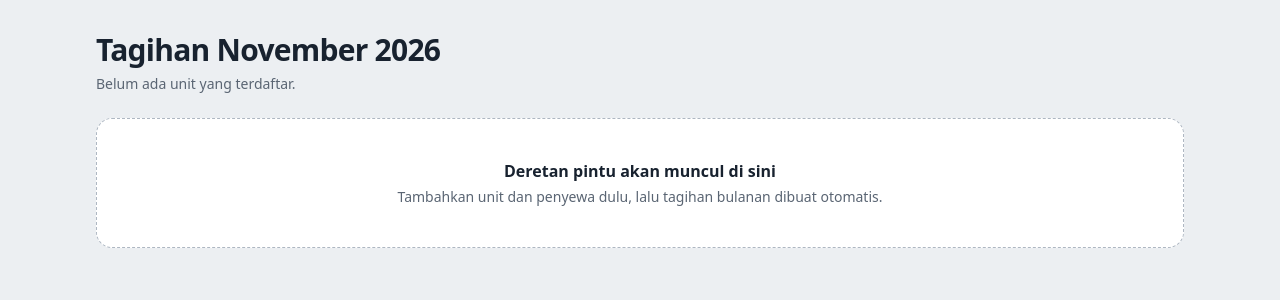
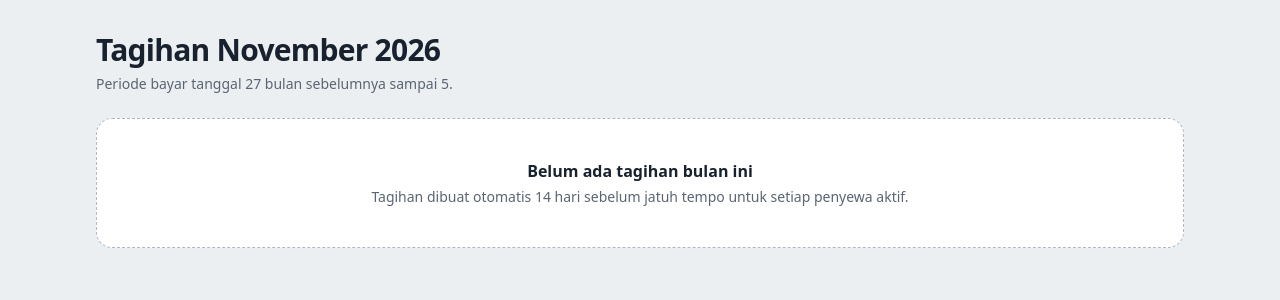
Before and after one commit to SandeyYanuar/Kontrakan, a Laravel app: page /admin/tagihan in a window 1280 px wide. Shown: the part 76-376 px from the top of the page. Run offline with Laravel 12, Linux system fonts and the light colour scheme; a user stored in the database is signed in; data comes from the database, SQL or seed files in the repository; tables that the repository leaves empty hold one stand-in row (values such as "Sample post"); style sheets or scripts are compiled from the project's sources.

Commit message:
Langkah 6: tagihan sewa otomatis
- Tabel tagihan dan rincian tagihan (siap untuk listrik, air, denda)
- Tagihan dibuat 14 hari sebelum jatuh tempo, mulai bulan setelah penyewa masuk
- Penyewa lama yang baru dicatat tidak ditagih bulan yang sudah lewat
- Aman dijalankan berulang, tunggakan tetap dibuat kalau aplikasi lama tidak dibuka
- Label jatuh tempo dekat (27 sampai 5) dan telat (mulai tanggal 6)
- Command tagihan:buat, jadwal harian, dan cadangan saat halaman Tagihan dibuka
- Admin bisa membuat tagihan bulan berikutnya lebih awal, tercatat di riwayat

Co-Authored-By: Claude Opus 5.5 <noreply@anthropic.com>

```diff
--- a/web/app/Enums/Aksi.php
+++ b/web/app/Enums/Aksi.php
@@ -27,6 +27,8 @@ enum Aksi: string
     case PenyewaPindahUnit = 'penyewa.pindah_unit';
     case SewaDiakhiri = 'penyewa.sewa_diakhiri';
 
+    case TagihanDibuatManual = 'tagihan.dibuat_manual';
+
     /**
      * Kalimat singkat untuk halaman riwayat aktivitas.
      */
@@ -47,6 +49,7 @@ enum Aksi: string
             self::PasswordPenyewaDireset => 'mereset password penyewa',
             self::PenyewaPindahUnit => 'memindahkan penyewa ke unit lain',
             self::SewaDiakhiri => 'mengakhiri sewa',
+            self::TagihanDibuatManual => 'membuat tagihan lebih awal',
         };
     }
 }
--- /dev/null
+++ b/web/app/Http/Controllers/Admin/TagihanController.php
@@ -0,0 +1,61 @@
+<?php
+
+namespace App\Http\Controllers\Admin;
+
+use App\Enums\Aksi;
+use App\Http\Controllers\Controller;
+use App\Models\Invoice;
+use App\Models\Lease;
+use App\Services\PembuatTagihan;
+use App\Support\Aktivitas;
+use App\Support\Format;
+use App\Support\PeriodeBayar;
+use Carbon\CarbonImmutable;
+use Illuminate\Http\RedirectResponse;
+use Illuminate\Http\Request;
+use Illuminate\View\View;
+
+class TagihanController extends Controller
+{
+    /**
+     * Halaman tagihan bulan berjalan. Tagihan yang sudah waktunya ikut dibuat saat halaman dibuka,
+     * sebagai cadangan kalau penjadwal tidak berjalan di komputer lokal.
+     */
+    public function index(Request $request, PembuatTagihan $pembuat): View
+    {
+        $pembuat->buatOtomatis();
+
+        $periode = $request->string('bulan')->isMatch('/^\d{4}-\d{2}$/')
+            ? (string) $request->string('bulan')
+            : PeriodeBayar::dari(CarbonImmutable::now());
+
+        $tagihan = Invoice::query()
+            ->where('periode', $periode)
+            ->with('lease.unit', 'lease.penyewa')
+            ->get();
+
+        return view('admin.tagihan', ['periode' => $periode, 'tagihan' => $tagihan]);
+    }
+
+    /**
+     * Buat tagihan bulan berikutnya lebih awal untuk satu kontrak sewa.
+     */
+    public function buatBulanBerikutnya(Lease $lease, PembuatTagihan $pembuat): RedirectResponse
+    {
+        abort_unless($lease->status === Lease::AKTIF, 404);
+
+        $jumlahSebelum = $lease->invoices()->count();
+        $invoice = $pembuat->buatBulanBerikutnya($lease);
+
+        if ($lease->invoices()->count() > $jumlahSebelum) {
+            Aktivitas::catat(Aksi::TagihanDibuatManual, $invoice, [
+                'kode_penyewa' => $lease->penyewa->kode_penyewa,
+                'unit' => $lease->unit->kode_unit,
+                'periode' => $invoice->periode,
+                'nominal' => $invoice->total,
+            ]);
+        }
+
+        return back()->with('status', 'Tagihan '.Format::bulan($invoice->periode)." untuk {$lease->penyewa->name} sudah dibuat.");
+    }
+}
--- /dev/null
+++ b/web/app/Models/Invoice.php
@@ -0,0 +1,92 @@
+<?php
+
+namespace App\Models;
+
+use App\Enums\StatusTagihan;
+use App\Support\PeriodeBayar;
+use Carbon\CarbonImmutable;
+use Carbon\CarbonInterface;
+use Database\Factories\InvoiceFactory;
+use Illuminate\Database\Eloquent\Attributes\Fillable;
+use Illuminate\Database\Eloquent\Factories\HasFactory;
+use Illuminate\Database\Eloquent\Model;
+use Illuminate\Database\Eloquent\Relations\BelongsTo;
+use Illuminate\Database\Eloquent\Relations\HasMany;
+
+/**
+ * Tagihan sewa satu periode (YYYY-MM) untuk satu kontrak sewa.
+ */
+#[Fillable(['lease_id', 'periode', 'jatuh_tempo', 'total', 'status'])]
+class Invoice extends Model
+{
+    /** @use HasFactory<InvoiceFactory> */
+    use HasFactory;
+
+    public const LABEL_LUNAS = 'lunas';
+
+    public const LABEL_MENUNGGU = 'menunggu';
+
+    public const LABEL_DITOLAK = 'ditolak';
+
+    public const LABEL_TELAT = 'telat';
+
+    public const LABEL_DEKAT = 'dekat';
+
+    public const LABEL_BELUM_PERIODE = 'belum_periode';
+
+    /**
+     * @return array<string, string>
+     */
+    protected function casts(): array
+    {
+        return [
+            'jatuh_tempo' => 'immutable_date',
+            'total' => 'integer',
+            'status' => StatusTagihan::class,
+        ];
+    }
+
+    /**
+     * @return BelongsTo<Lease, $this>
+     */
+    public function lease(): BelongsTo
+    {
+        return $this->belongsTo(Lease::class);
+    }
+
+    /**
+     * @return HasMany<InvoiceItem, $this>
+     */
+    public function items(): HasMany
+    {
+        return $this->hasMany(InvoiceItem::class);
+    }
+
+    /**
+     * Label waktu untuk tampilan dan warna pintu:
+     * lunas, menunggu, ditolak, telat (lewat jatuh tempo), dekat (dalam periode bayar), atau belum_periode.
+     */
+    public function label(?CarbonInterface $hariIni = null): string
+    {
+        $hariIni = CarbonImmutable::parse($hariIni ?? now())->startOfDay();
+
+        return match (true) {
+            $this->status === StatusTagihan::Lunas => self::LABEL_LUNAS,
+            $this->status === StatusTagihan::Menunggu => self::LABEL_MENUNGGU,
+            $this->status === StatusTagihan::Ditolak => self::LABEL_DITOLAK,
+            $hariIni->greaterThan($this->jatuh_tempo) => self::LABEL_TELAT,
+            $hariIni->greaterThanOrEqualTo(PeriodeBayar::mulaiBayar($this->periode)) => self::LABEL_DEKAT,
+            default => self::LABEL_BELUM_PERIODE,
+        };
+    }
+
+    /**
+     * Jumlah hari lewat jatuh tempo (0 kalau belum lewat).
+     */
+    public function hariTelat(?CarbonInterface $hariIni = null): int
+    {
+        $hariIni = CarbonImmutable::parse($hariIni ?? now())->startOfDay();
+
+        return $hariIni->greaterThan($this->jatuh_tempo) ? (int) $this->jatuh_tempo->diffInDays($hariIni) : 0;
+    }
+}
--- a/web/app/Models/Lease.php
+++ b/web/app/Models/Lease.php
@@ -8,6 +8,7 @@ use Illuminate\Database\Eloquent\Builder;
 use Illuminate\Database\Eloquent\Factories\HasFactory;
 use Illuminate\Database\Eloquent\Model;
 use Illuminate\Database\Eloquent\Relations\BelongsTo;
+use Illuminate\Database\Eloquent\Relations\HasMany;
 
 /**
  * Kontrak sewa satu penyewa di satu unit.
@@ -50,6 +51,14 @@ class Lease extends Model
     }
 
     /**
+     * @return HasMany<Invoice, $this>
+     */
+    public function invoices(): HasMany
+    {
+        return $this->hasMany(Invoice::class);
+    }
+
+    /**
      * @param  Builder<Lease>  $query
      */
     public function scopeAktif(Builder $query): void
--- /dev/null
+++ b/web/app/Services/PembuatTagihan.php
@@ -0,0 +1,104 @@
+<?php
+
+namespace App\Services;
+
+use App\Enums\StatusTagihan;
+use App\Models\Invoice;
+use App\Models\InvoiceItem;
+use App\Models\Lease;
+use App\Support\Format;
+use App\Support\PeriodeBayar;
+use Carbon\CarbonImmutable;
+use Illuminate\Support\Facades\DB;
+
+/**
+ * Membuat tagihan sewa bulanan.
+ *
+ * Aturan:
+ * - Tagihan periode P dibuat 14 hari sebelum jatuh tempo P.
+ * - Tagihan pertama adalah bulan setelah bulan mulai sewa (bulan masuk dibayar lewat booking di luar aplikasi).
+ * - Penyewa lama yang baru dimasukkan ke aplikasi tidak ditagih untuk periode yang jatuh temponya
+ *   sebelum kontrak dicatat di aplikasi.
+ * - Aman dijalankan berulang: tidak pernah membuat tagihan ganda.
+ * - Nominal memakai harga unit saat tagihan dibuat.
+ */
+class PembuatTagihan
+{
+    /**
+     * Buat semua tagihan yang sudah waktunya dibuat sampai hari ini. Mengembalikan jumlah tagihan baru.
+     */
+    public function buatOtomatis(?CarbonImmutable $hariIni = null): int
+    {
+        $hariIni = ($hariIni ?? CarbonImmutable::now())->startOfDay();
+        $jumlah = 0;
+
+        Lease::query()->aktif()->with('unit')->each(function (Lease $lease) use ($hariIni, &$jumlah): void {
+            $periode = $this->periodePertama($lease);
+
+            while (PeriodeBayar::tanggalDibuat($periode)->lessThanOrEqualTo($hariIni)) {
+                if ($this->buat($lease, $periode)) {
+                    $jumlah++;
+                }
+
+                $periode = PeriodeBayar::berikutnya($periode);
+            }
+        });
+
+        return $jumlah;
+    }
+
+    /**
+     * Buat tagihan periode berikutnya untuk satu kontrak lebih awal (misalnya penyewa ingin bayar di muka).
+     */
+    public function buatBulanBerikutnya(Lease $lease): Invoice
+    {
+        $terakhir = $lease->invoices()->max('periode');
+        $periode = $terakhir ? PeriodeBayar::berikutnya($terakhir) : $this->periodePertama($lease);
+
+        return $this->buat($lease, $periode) ?? $lease->invoices()->where('periode', $periode)->sole();
+    }
+
+    /**
+     * Periode pertama yang ditagih untuk kontrak ini.
+     */
+    public function periodePertama(Lease $lease): string
+    {
+        $periode = PeriodeBayar::berikutnya(PeriodeBayar::dari($lease->tgl_mulai));
+        $dicatat = CarbonImmutable::parse($lease->created_at)->startOfDay();
+
+        while (PeriodeBayar::jatuhTempo($periode)->lessThan($dicatat)) {
+            $periode = PeriodeBayar::berikutnya($periode);
+        }
+
+        return $periode;
+    }
+
+    /**
+     * Buat tagihan satu periode, atau null kalau sudah ada.
+     */
+    private function buat(Lease $lease, string $periode): ?Invoice
+    {
+        if ($lease->invoices()->where('periode', $periode)->exists()) {
+            return null;
+        }
+
+        return DB::transaction(function () use ($lease, $periode): Invoice {
+            $harga = $lease->unit->harga_sewa;
+
+            $invoice = $lease->invoices()->create([
+                'periode' => $periode,
+                'jatuh_tempo' => PeriodeBayar::jatuhTempo($periode),
+                'total' => $harga,
+                'status' => StatusTagihan::BelumBayar,
+            ]);
+
+            $invoice->items()->create([
+                'jenis' => InvoiceItem::SEWA,
+                'keterangan' => 'Sewa '.Format::bulan($periode).' unit '.$lease->unit->kode_unit,
+                'nominal' => $harga,
+            ]);
+
+            return $invoice;
+        });
+    }
+}
--- /dev/null
+++ b/web/app/Support/PeriodeBayar.php
@@ -0,0 +1,57 @@
+<?php
+
+namespace App\Support;
+
+use App\Models\Pengaturan;
+use Carbon\CarbonImmutable;
+
+/**
+ * Hitungan tanggal untuk periode tagihan "YYYY-MM", mengikuti Pengaturan (bawaan: 27 bulan sebelumnya sampai 5).
+ */
+class PeriodeBayar
+{
+    /**
+     * Jumlah hari sebelum jatuh tempo saat tagihan dibuat otomatis.
+     */
+    public const HARI_DIBUAT_SEBELUM_JATUH_TEMPO = 14;
+
+    public static function jatuhTempo(string $periode): CarbonImmutable
+    {
+        return self::awalBulan($periode)->setDay((int) Pengaturan::ambil('tanggal_jatuh_tempo'));
+    }
+
+    /**
+     * Tanggal mulai bayar. Kalau tanggal mulai lebih besar dari jatuh tempo, jatuh di bulan sebelumnya.
+     */
+    public static function mulaiBayar(string $periode): CarbonImmutable
+    {
+        $mulai = (int) Pengaturan::ambil('tanggal_mulai_bayar');
+        $jatuhTempo = (int) Pengaturan::ambil('tanggal_jatuh_tempo');
+        $bulan = self::awalBulan($periode);
+
+        return ($mulai > $jatuhTempo ? $bulan->subMonth() : $bulan)->setDay($mulai);
+    }
+
+    /**
+     * Tanggal tagihan periode ini dibuat otomatis.
+     */
+    public static function tanggalDibuat(string $periode): CarbonImmutable
+    {
+        return self::jatuhTempo($periode)->subDays(self::HARI_DIBUAT_SEBELUM_JATUH_TEMPO);
+    }
+
+    public static function berikutnya(string $periode): string
+    {
+        return self::awalBulan($periode)->addMonth()->format('Y-m');
+    }
+
+    public static function dari(CarbonImmutable $tanggal): string
+    {
+        return $tanggal->format('Y-m');
+    }
+
+    public static function awalBulan(string $periode): CarbonImmutable
+    {
+        return CarbonImmutable::createFromFormat('!Y-m', $periode);
+    }
+}
--- a/web/resources/views/admin/tagihan.blade.php
+++ b/web/resources/views/admin/tagihan.blade.php
@@ -1,9 +1,20 @@
+{{-- Sementara (Langkah 6). Diganti tampilan deretan pintu dan tabel lengkap di Langkah 7. --}}
 <x-layouts.admin title="Tagihan" aktif="tagihan">
-    <h1 class="text-3xl font-extrabold tracking-tight">Tagihan {{ now()->locale('id')->translatedFormat('F Y') }}</h1>
-    <p class="mt-1.5 text-sm text-muted">Belum ada unit yang terdaftar.</p>
+    <x-judul :keterangan="'Periode bayar tanggal '.\App\Models\Pengaturan::keteranganPeriodeBayar().'.'">Tagihan {{ \App\Support\Format::bulan($periode) }}</x-judul>
 
-    <div class="mt-6 rounded-2xl border border-dashed border-[#aeb7c2] bg-paper px-6 py-10 text-center">
-        <p class="font-semibold">Deretan pintu akan muncul di sini</p>
-        <p class="mt-1 text-sm text-muted">Tambahkan unit dan penyewa dulu, lalu tagihan bulanan dibuat otomatis.</p>
-    </div>
+    @if ($tagihan->isEmpty())
+        <div class="rounded-2xl border border-dashed border-[#aeb7c2] bg-paper px-6 py-10 text-center">
+            <p class="font-semibold">Belum ada tagihan bulan ini</p>
+            <p class="mt-1 text-sm text-muted">Tagihan dibuat otomatis 14 hari sebelum jatuh tempo untuk setiap penyewa aktif.</p>
+        </div>
+    @else
+        <ul class="divide-y divide-line rounded-2xl border border-line bg-paper">
+            @foreach ($tagihan as $invoice)
+                <li class="flex items-center justify-between gap-4 px-4 py-3 text-sm">
+                    <span><b>{{ $invoice->lease->unit->kode_unit }}</b> {{ $invoice->lease->penyewa->name }}</span>
+                    <span>{{ \App\Support\Format::rupiah($invoice->total) }} &middot; {{ $invoice->label() }}</span>
+                </li>
+            @endforeach
+        </ul>
+    @endif
 </x-layouts.admin>
--- a/web/routes/console.php
+++ b/web/routes/console.php
@@ -1,8 +1,9 @@
 <?php
 
-use Illuminate\Foundation\Inspiring;
-use Illuminate\Support\Facades\Artisan;
+use Illuminate\Support\Facades\Schedule;
 
-Artisan::command('inspire', function () {
-    $this->comment(Inspiring::quote());
-})->purpose('Display an inspiring quote');
+/*
+ * Tagihan sewa dibuat setiap hari dini hari. Di komputer lokal jalankan `php artisan schedule:work`,
+ * atau cukup buka halaman Tagihan admin: tagihan yang belum ada ikut dibuat saat itu.
+ */
+Schedule::command('tagihan:buat')->dailyAt('00:10');
--- a/web/routes/web.php
+++ b/web/routes/web.php
@@ -3,6 +3,7 @@
 use App\Http\Controllers\Admin\AdminController;
 use App\Http\Controllers\Admin\PengaturanController;
 use App\Http\Controllers\Admin\PenyewaController;
+use App\Http\Controllers\Admin\TagihanController;
 use App\Http\Controllers\Admin\UnitController;
 use App\Http\Controllers\AkunController;
 use App\Http\Controllers\Auth\LoginController;
@@ -27,7 +28,8 @@ Route::middleware('auth')->group(function () {
 });
 
 Route::middleware(['auth', 'peran:super_admin,admin'])->prefix('admin')->name('admin.')->group(function () {
-    Route::view('/tagihan', 'admin.tagihan')->name('tagihan');
+    Route::get('/tagihan', [TagihanController::class, 'index'])->name('tagihan');
+    Route::post('/tagihan/{lease}/bulan-berikutnya', [TagihanController::class, 'buatBulanBerikutnya'])->name('tagihan.bulan-berikutnya');
     Route::get('/unit', [UnitController::class, 'index'])->name('unit.index');
 
     Route::get('/penyewa', [PenyewaController::class, 'index'])->name('penyewa.index');
```
Also changed, not shown: docs/superpowers/specs/2026-11-20-kontrakan-design.md (+1 -0 lines), web/app/Console/Commands/BuatTagihan.php (added, +24 -0 lines), web/app/Enums/Enums/StatusTagihan.php (added, +8 -0 lines), web/app/Enums/StatusTagihan.php (added, +22 -0 lines), web/app/Models/InvoiceItem.php (added, +32 -0 lines), web/database/factories/InvoiceFactory.php (added, +45 -0 lines), web/tests/Feature/TagihanOtomatisTest.php (added, +197 -0 lines), web/database/migrations/2026_11_20_011051_create_invoices_table.php (added), web/database/migrations/2026_11_20_011052_create_invoice_items_table.php (added).
